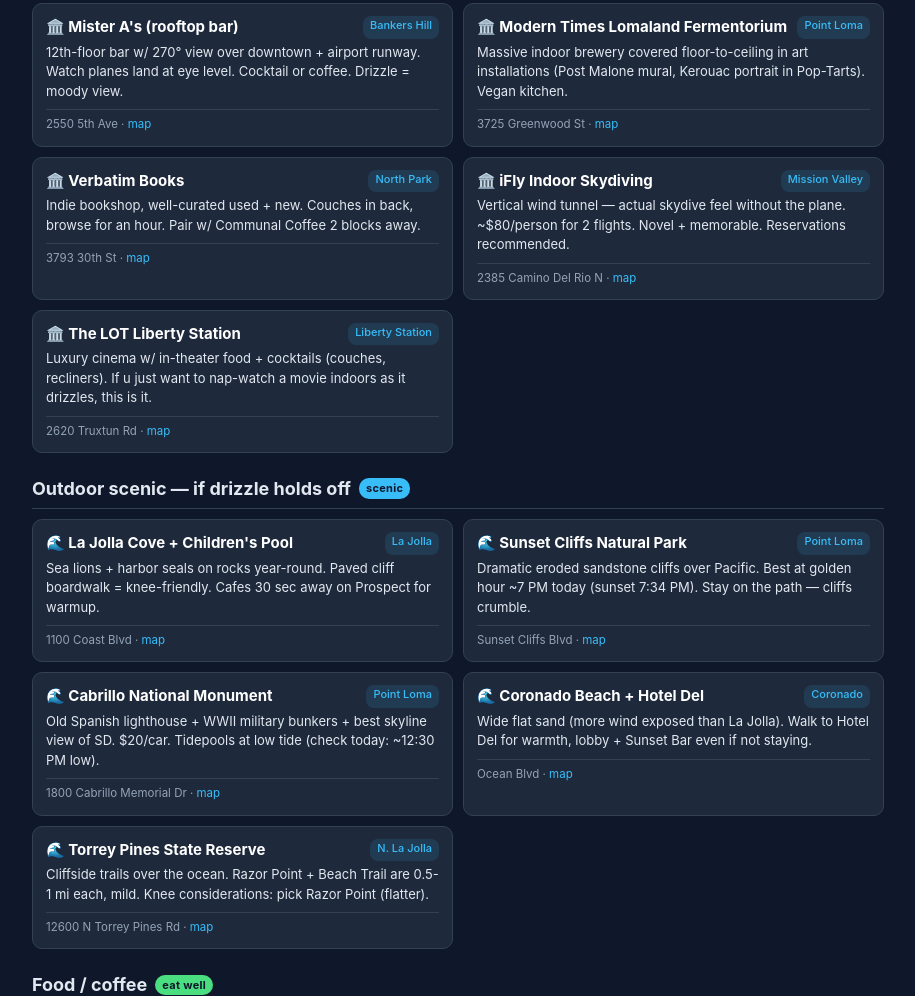
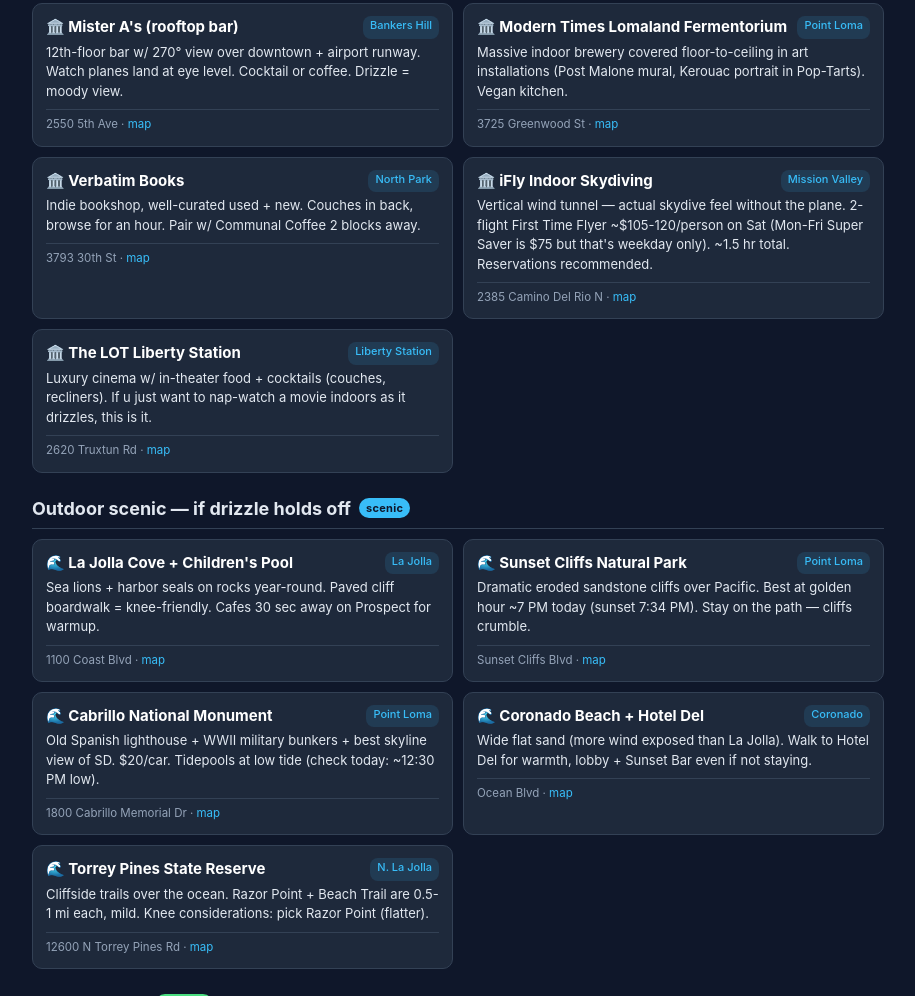
Before and after one commit to bubakazouba/sd-things-to-do, a plain HTML site: page index.html in a window 1280 px wide. Shown: the part 1278-2274 px from the top of the page, without its empty margins (182-1097 px from the left). Drawn offline with Linux system fonts and the light colour scheme.

Commit message:
Fix iFly price: 0 was wrong, verified 05-120 on Sat

```diff
--- a/index.html
+++ b/index.html
@@ -243,7 +243,7 @@
 
 <div class="card">
   <h3><span class="indoor">iFly Indoor Skydiving</span><span class="nbhd">Mission Valley</span></h3>
-  <div class="why">Vertical wind tunnel — actual skydive feel without the plane. ~$80/person for 2 flights. Novel + memorable. Reservations recommended.</div>
+  <div class="why">Vertical wind tunnel — actual skydive feel without the plane. 2-flight First Time Flyer ~$105-120/person on Sat (Mon-Fri Super Saver is $75 but that's weekday only). ~1.5 hr total. Reservations recommended.</div>
   <div class="meta">2385 Camino Del Rio N · <a href="https://maps.google.com/?q=iFly+San+Diego">map</a></div>
 </div>
 
```
